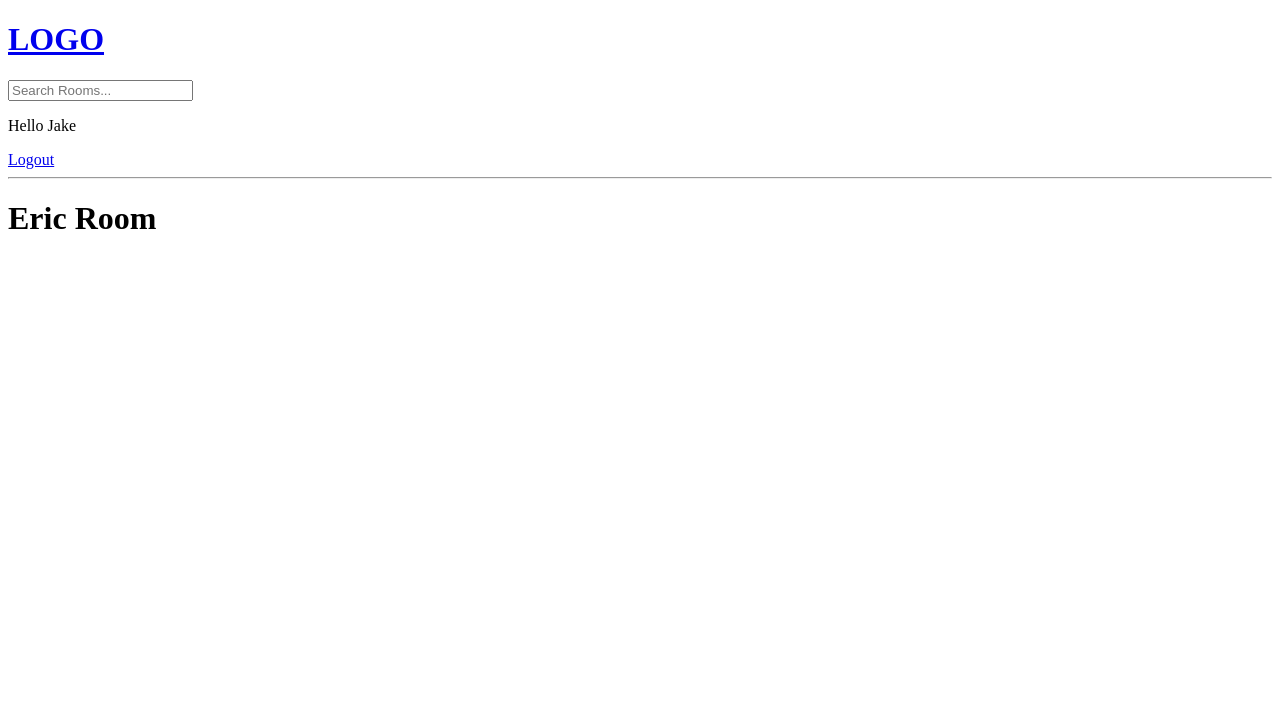
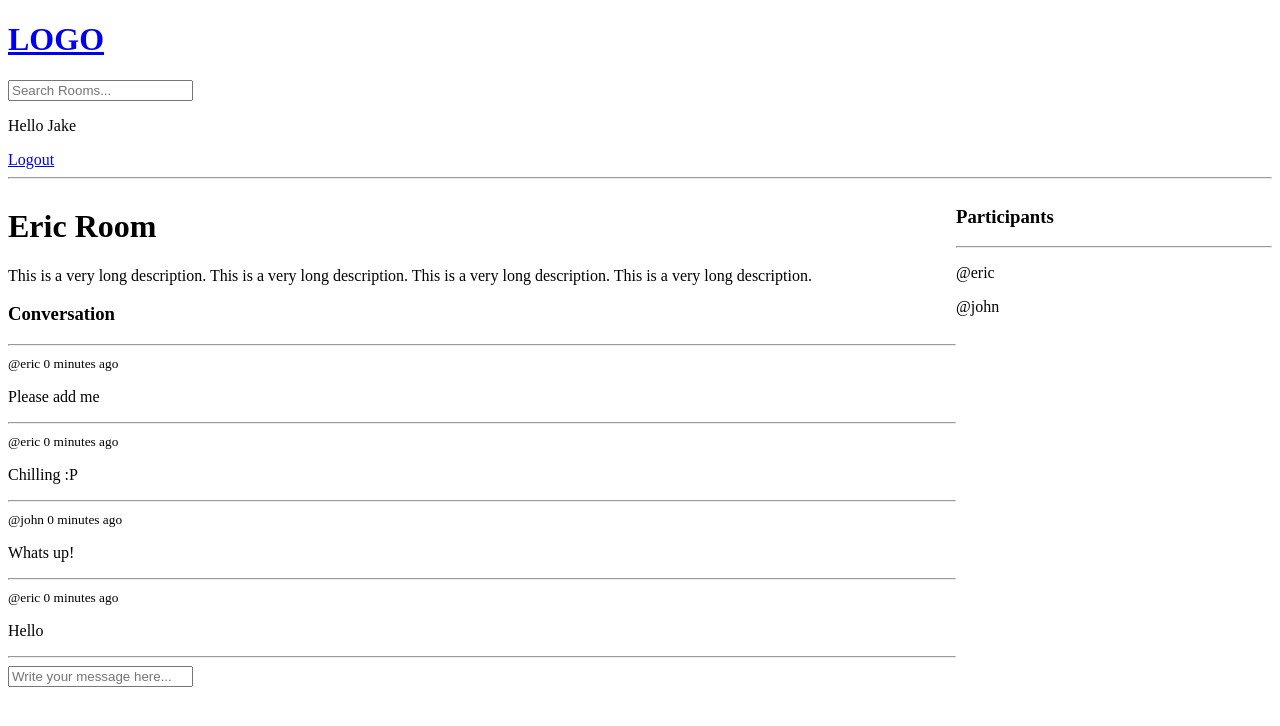
Before and after one commit to JakeHalbach/DjangoProject, a Django app: page /room/6/ in a window 1280 px wide. Shown: the top 726 px of the page. Run offline with Django 5.2, Linux system fonts and the light colour scheme; a user stored in the database is signed in; data comes from the database, SQL or seed files in the repository; both versions use the stored data as it was after the commit.

Commit message:
Django2 Commit | 3:27:30 - Activity Feed

```diff
--- a/studybud/base/models.py
+++ b/studybud/base/models.py
@@ -14,7 +14,7 @@ class Room(models.Model):
     topic = models.ForeignKey(Topic, on_delete = models.SET_NULL, null = True)
     name = models.CharField(max_length = 200)
     description = models.TextField(null = True, blank = True)
-    #participants =
+    participants = models.ManyToManyField(User, related_name = 'participants', blank = True)
     updated = models.DateTimeField(auto_now = True)
     created = models.DateTimeField(auto_now_add = True)
 
--- a/studybud/base/templates/base/room.html
+++ b/studybud/base/templates/base/room.html
@@ -2,6 +2,59 @@
 
 {% block content %}
 
-<h1>{{room.name}}</h1>
+<style>
+    .room-container{
+        display: grid;
+        grid-template-columns: 3fr 1fr;
+    }
+</style>
+
+<div class = "room-container">
+
+    <div>
+        <h1>{{room.name}}</h1>
+
+        <p>{{room.description}}</p>
+
+        <div class = "comment-wrapper">
+            <h3>Conversation</h3>
+            <hr>
+
+            {% for message in room_messages %}
+                <div>
+                    {% if request.user == message.user %}
+                    <a href = "{% url 'delete-message' message.id %}">Delete</a>
+                    {% endif %}
+                    <small>@{{message.user}}  {{message.created|timesince}} ago </small>
+                    <p>{{message.body}}</p>
+                    <hr>
+                </div>
+            {% endfor %}
+        </div>
+
+        {% if request.user.is_authenticated %}
+        <div class = "comment-form">
+            <form method = "POST" action = "">
+                {% csrf_token %}
+
+                <input type = "text" name = "body" placeholder = "Write your message here..." />
+
+            </form>
+        </div>
+        {% endif %}
+    </div>
+
+    <div>
+        <h3>Participants</h3>
+        <hr>
+
+        {% for user in participants %}
+            <div>
+                <p>@{{user.username}}</p>
+            </div>
+        {% endfor %}
+    </div?>
+
+</div>
 
 {% endblock content %}
--- a/studybud/base/urls.py
+++ b/studybud/base/urls.py
@@ -13,5 +13,6 @@ urlpatterns = [
     path('create-room/', views.createRoom, name = "create-room"),
     path('update-room/<str:pk>/', views.updateRoom, name = "update-room"),
     path('delete-room/<str:pk>/', views.deleteRoom, name = "delete-room"),
+    path('delete-message/<str:pk>/', views.deleteMessage, name = "delete-message"),
 
 ]
--- a/studybud/base/views.py
+++ b/studybud/base/views.py
@@ -6,7 +6,7 @@ from django.db.models import Q
 from django.contrib.auth.models import User
 from django.contrib.auth import authenticate, login, logout
 from django.contrib.auth.forms import UserCreationForm
-from .models import Room, Topic
+from .models import Room, Topic, Message
 from .forms import RoomForm
 
 # Create your views here.
@@ -81,7 +81,19 @@ def home(request):
 
 def room(request, pk):
     room = Room.objects.get(id = pk)
-    context = {'room': room}
+    room_messages = room.message_set.all().order_by('-created')
+    participants = room.participants.all()
+
+    if request.method == 'POST':
+        message = Message.objects.create(
+            user = request.user,
+            room = room,
+            body = request.POST.get('body')
+        )
+        room.participants.add(request.user)
+        return redirect('room', pk = room.id)
+
+    context = {'room': room, 'room_messages': room_messages, 'participants': participants}
     return render(request, 'base/room.html', context)
 
 @login_required(login_url = 'login')
@@ -125,3 +137,15 @@ def deleteRoom(request, pk):
         room.delete()
         return redirect('home')
     return render(request, 'base/delete.html', {'obj': room})
+
+@login_required(login_url = 'login')
+def deleteMessage(request, pk):
+    message =  Message.objects.get(id = pk)
+
+    if request.user != message.user :
+        return HttpResponse('You are not allowed here!')
+
+    if request.method == 'POST':
+        message.delete()
+        return redirect('home')
+    return render(request, 'base/delete.html', {'obj': message})
```
Also changed, not shown: studybud/base/migrations/0003_alter_room_options_room_participants.py (added), studybud/db.sqlite3.
